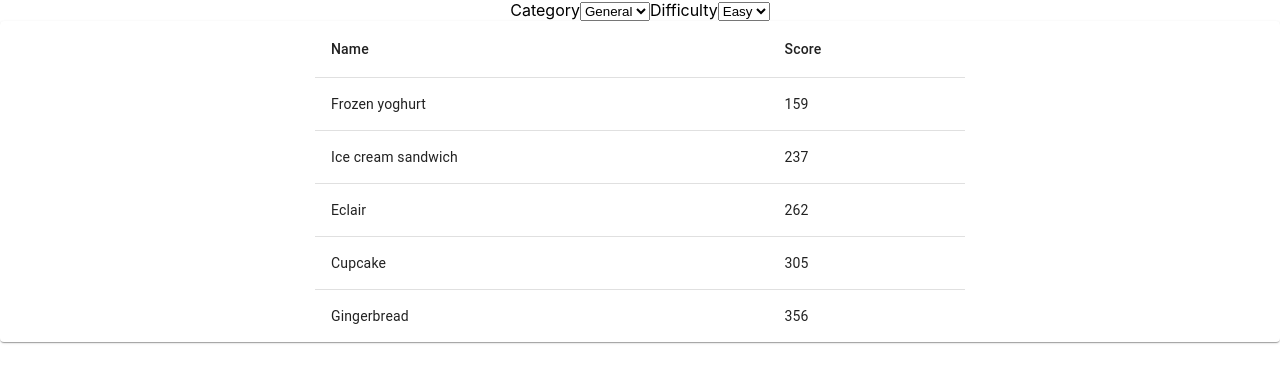
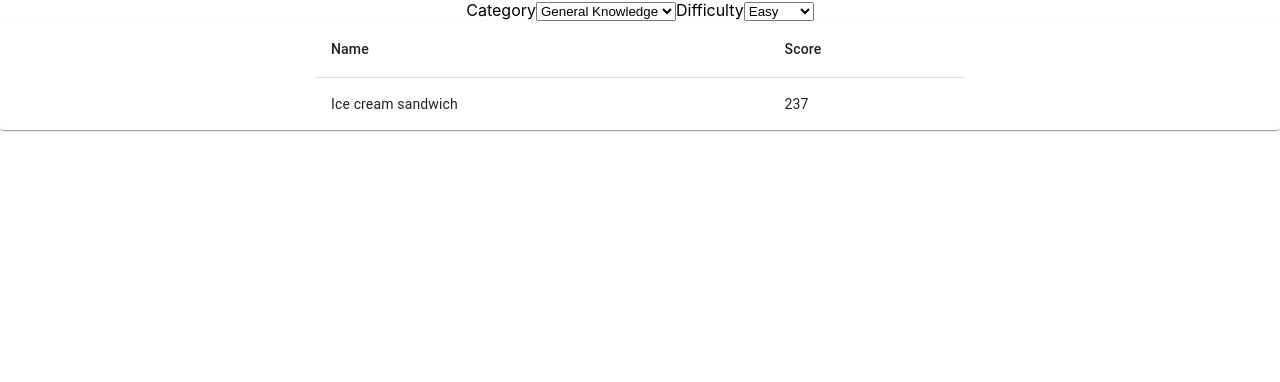
Before and after one commit to MitchEglon94/pub-quiz-app-hackathon, a React (Create React App) app: page /leaderboard in a window 1280 px wide. Shown: the top 382 px of the page. Built offline with nearby package versions, Linux system fonts and the light colour scheme.

Commit message:
leaderboard statically complete

```diff
--- a/src/components/Leaderboard.jsx
+++ b/src/components/Leaderboard.jsx
@@ -8,8 +8,8 @@ import TableRow from "@mui/material/TableRow";
 import Paper from "@mui/material/Paper";
 import { useSelector, useDispatch } from "react-redux";
 
-export function createData(name, score, Category, Difficulty, Type) {
-  return { name, score, Category, Difficulty, Type };
+export function createData(name, score, category, difficulty) {
+  return { name, score, category, difficulty };
 }
 
 // const rows = [
@@ -21,8 +21,16 @@ export function createData(name, score, Category, Difficulty, Type) {
 // ];
 
 export default function Leaderboard(props) {
+  const { category, difficulty } = props;
+  console.log(category);
   const leaderboardInfo = useSelector((store) => store.leaderboard.leaderboard);
   console.log(leaderboardInfo);
+  const filteredLeaderboard = leaderboardInfo.filter(
+    (item) =>
+      item.category === Number(category) && item.difficulty === difficulty
+  );
+  console.log(filteredLeaderboard);
+
   return (
     <TableContainer component={Paper}>
       <Table sx={{ margin: "auto", maxWidth: 650 }} aria-label="simple table">
@@ -30,13 +38,10 @@ export default function Leaderboard(props) {
           <TableRow>
             <TableCell align="left">Name</TableCell>
             <TableCell align="left">Score</TableCell>
-            {/* <TableCell align="right">Category</TableCell>
-            <TableCell align="right">Difficulty</TableCell>
-            <TableCell align="right">Type</TableCell> */}
           </TableRow>
         </TableHead>
         <TableBody>
-          {leaderboardInfo.map((row) => (
+          {filteredLeaderboard.map((row) => (
             <TableRow
               key={row.name}
               sx={{ "&:last-child td, &:last-child th": { border: 0 } }}
@@ -47,10 +52,6 @@ export default function Leaderboard(props) {
               <TableCell component="th" scope="row">
                 {row.score}
               </TableCell>
-              {/* <TableCell align="right">{row.name}</TableCell> */}
-              {/* <TableCell align="right">{row.fat}</TableCell>
-              <TableCell align="right">{row.carbs}</TableCell>
-              <TableCell align="right">{row.protein}</TableCell> */}
             </TableRow>
           ))}
         </TableBody>
--- a/src/features/leaderboard/leaderboardSlice.js
+++ b/src/features/leaderboard/leaderboardSlice.js
@@ -3,11 +3,11 @@ import { createData } from "../../components/Leaderboard";
 
 const initialState = {
   leaderboard: [
-    createData("Frozen yoghurt", 159, 6.0, 24, 4.0),
-    createData("Ice cream sandwich", 237, 9.0, 37, 4.3),
-    createData("Eclair", 262, 16.0, 24, 6.0),
-    createData("Cupcake", 305, 3.7, 67, 4.3),
-    createData("Gingerbread", 356, 16.0, 49, 3.9),
+    createData("Frozen yoghurt", 159, 21, "easy"),
+    createData("Ice cream sandwich", 237, 9, "easy"),
+    createData("Eclair", 262, 18, "hard"),
+    createData("Cupcake", 305, 22, "medium"),
+    createData("Gingerbread", 356, 12, "hard"),
   ],
   status: "idle",
 };
--- a/src/pages/LeaderboardPage.jsx
+++ b/src/pages/LeaderboardPage.jsx
@@ -1,31 +1,36 @@
-// Copyright 2022 mitchelleglon
-//
-// Licensed under the Apache License, Version 2.0 (the "License");
-// you may not use this file except in compliance with the License.
-// You may obtain a copy of the License at
-//
-//     http://www.apache.org/licenses/LICENSE-2.0
-//
-// Unless required by applicable law or agreed to in writing, software
-// distributed under the License is distributed on an "AS IS" BASIS,
-// WITHOUT WARRANTIES OR CONDITIONS OF ANY KIND, either express or implied.
-// See the License for the specific language governing permissions and
-// limitations under the License.
 import React, { useState } from "react";
 import Leaderboard from "../components/Leaderboard";
 
 function LeaderboardPage() {
-  const [category, setCategory] = useState("");
-  const [difficulty, setDifficulty] = useState("");
+  const [category, setCategory] = useState(9);
+  const [difficulty, setDifficulty] = useState("easy");
+
+  const categoryHandler = (event) => {
+    setCategory(event.target.value);
+  };
+  const difficultyHandler = (event) => {
+    setDifficulty(event.target.value);
+  };
   return (
     <div>
       <label for="category">Category</label>
-      <select value={category} id="category">
-        <option value={1}>General</option>
+      <select value={category} id="category" onChange={categoryHandler}>
+        <option selected="selected" value={9}>
+          General Knowledge
+        </option>
+        <option value={21}>Sport</option>
+        <option value={22}>Geography</option>
+        <option value={23}>History</option>
+        <option value={12}>Music</option>
+        <option value={18}>Computers</option>
       </select>
       <label for="difficulty">Difficulty</label>
-      <select value={difficulty} id="difficulty">
-        <option value={1}>Easy</option>
+      <select value={difficulty} id="difficulty" onChange={difficultyHandler}>
+        <option selected="selected" value={"easy"}>
+          Easy
+        </option>
+        <option value={"medium"}>Medium</option>
+        <option value={"hard"}>Hard</option>
       </select>
       <Leaderboard category={category} difficulty={difficulty} />
     </div>
```
Also changed, not shown: src/features/user/userSlice.js (+1 -17 lines).
